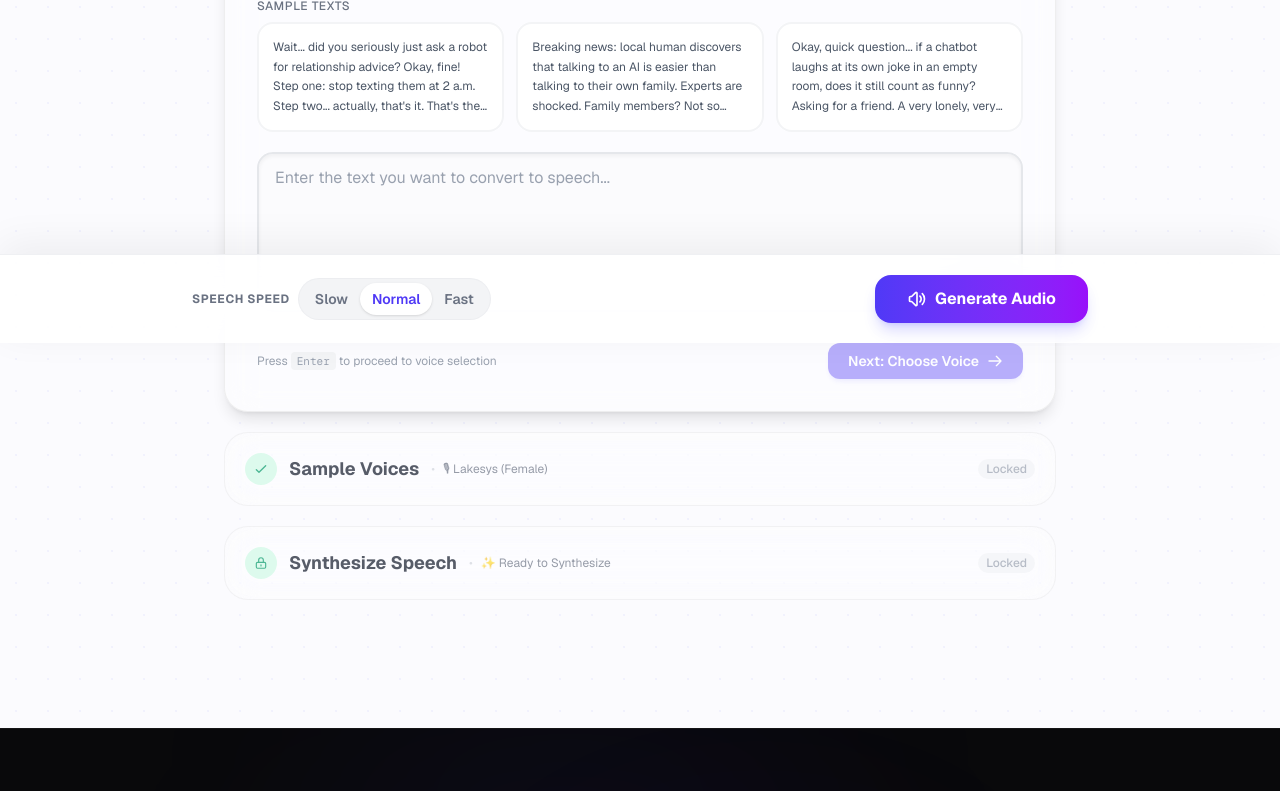
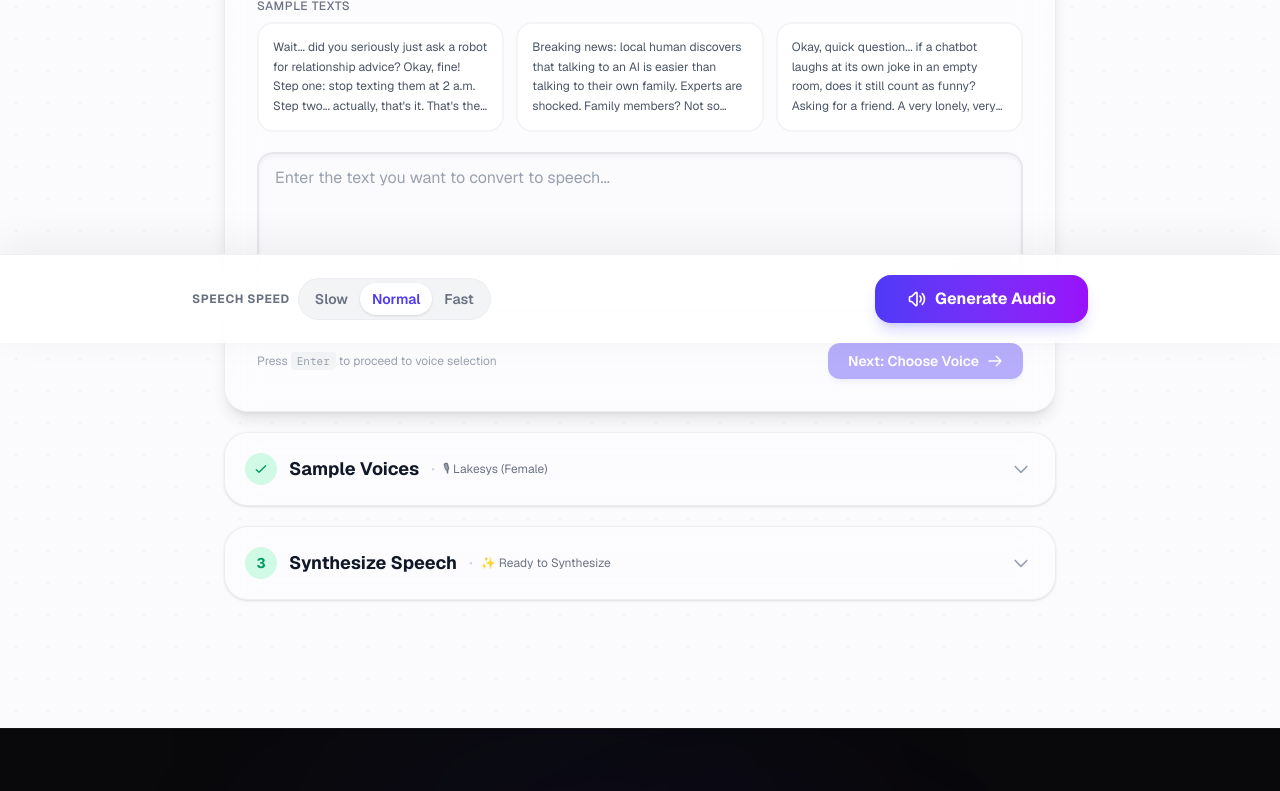
Before and after one commit to szj10/official-landing, a Next.js app: page /playground in a window 1280 px wide. Shown: the part 457-1248 px from the top of the page. Built offline with nearby package versions, Linux system fonts and the light colour scheme.

Commit message:
update playground to Focused Accordion UX, Persistent Audio Playback

```diff
--- a/src/app/playground/PlaygroundContent.tsx
+++ b/src/app/playground/PlaygroundContent.tsx
@@ -27,7 +27,7 @@ import {
 export default function PlaygroundContent() {
   const { t, locale } = useI18n();
 
-  // --- Active Wizard Step (accordion: only one section open at a time) ---
+  // --- Active Wizard Step (accordion: only one section open at a time, but no locks) ---
   const [activeStep, setActiveStep] = useState<WizardStep>("text");
 
   // --- Step 1: Text state ---
@@ -91,7 +91,7 @@ export default function PlaygroundContent() {
   const [playingHistoryVoiceId, setPlayingHistoryVoiceId] = useState<number | null>(null);
   const [playingHistoryJobId, setPlayingHistoryJobId] = useState<number | string | null>(null);
 
-  // --- Refs ---
+  // --- Persistent Refs ---
   const audioRef = useRef<HTMLAudioElement | null>(null);
   const recAudioRef = useRef<HTMLAudioElement | null>(null);
   const mediaRecorderRef = useRef<MediaRecorder | null>(null);
@@ -237,6 +237,23 @@ export default function PlaygroundContent() {
     };
   }, [audioUrl]);
 
+  // Helper to stop all other audio sources when a new one starts
+  const stopAllOtherAudio = (except: "tts" | "rec" | "preview") => {
+    if (except !== "tts") {
+      if (audioRef.current) audioRef.current.pause();
+      setIsPlaying(false);
+    }
+    if (except !== "rec") {
+      if (recAudioRef.current) recAudioRef.current.pause();
+      setIsRecPlaying(false);
+    }
+    if (except !== "preview") {
+      if (voicePreviewRef.current) voicePreviewRef.current.pause();
+      setPlayingVoicePreview(null);
+      setPlayingHistoryVoiceId(null);
+    }
+  };
+
   // ---------------------------------------------------------------------------
   // Recorded Audio Controls
   // ---------------------------------------------------------------------------
@@ -246,6 +263,7 @@ export default function PlaygroundContent() {
       recAudioRef.current.pause();
       setIsRecPlaying(false);
     } else {
+      stopAllOtherAudio("rec");
       recAudioRef.current
         .play()
         .then(() => setIsRecPlaying(true))
@@ -285,9 +303,7 @@ export default function PlaygroundContent() {
       return;
     }
 
-    if (voicePreviewRef.current) {
-      voicePreviewRef.current.pause();
-    }
+    stopAllOtherAudio("preview");
 
     const audio = new Audio(voice.localAudioFile);
     voicePreviewRef.current = audio;
@@ -312,9 +328,9 @@ export default function PlaygroundContent() {
       setPlayingHistoryVoiceId(null);
       return;
     }
-    if (voicePreviewRef.current) {
-      voicePreviewRef.current.pause();
-    }
+
+    stopAllOtherAudio("preview");
+
     const audio = new Audio(`/api/v1/playground/audio/voice-prompt/${voiceId}`);
     voicePreviewRef.current = audio;
     audio.onended = () => setPlayingHistoryVoiceId(null);
@@ -327,6 +343,7 @@ export default function PlaygroundContent() {
   // ---------------------------------------------------------------------------
   const startRecording = async () => {
     try {
+      stopAllOtherAudio("preview");
       const stream = await navigator.mediaDevices.getUserMedia({ audio: true });
       const mediaRecorder = new MediaRecorder(stream);
       mediaRecorderRef.current = mediaRecorder;
@@ -355,6 +372,7 @@ export default function PlaygroundContent() {
 
         setTimeout(() => {
           if (recAudioRef.current) {
+            stopAllOtherAudio("rec");
             recAudioRef.current.currentTime = 0;
             recAudioRef.current
               .play()
@@ -463,7 +481,6 @@ export default function PlaygroundContent() {
       return;
     }
 
-    // Switch focus to Synthesize step
     setActiveStep("synthesize");
 
     const isStock = activeVoicePanel === "stock";
@@ -685,6 +702,7 @@ export default function PlaygroundContent() {
       audioRef.current.pause();
       setIsPlaying(false);
     } else {
+      stopAllOtherAudio("tts");
       if (playingHistoryJobId) {
         setPlayingHistoryJobId(null);
         if (currentJob?.audio_path) setAudioUrl(resolveAudioUrl(currentJob.audio_path));
@@ -706,6 +724,7 @@ export default function PlaygroundContent() {
       if (currentJob?.audio_path) setAudioUrl(resolveAudioUrl(currentJob.audio_path));
       else setAudioUrl(null);
     } else {
+      stopAllOtherAudio("tts");
       setAudioUrl(resolveAudioUrl(path));
       setPlayingHistoryJobId(jobId);
       setIsPlaying(true);
@@ -767,10 +786,14 @@ export default function PlaygroundContent() {
       ? "⏳ In Progress..."
       : canGenerate
         ? "✨ Ready to Synthesize"
-        : "Pending inputs";
+        : "Browse or Synthesize";
 
   return (
     <div className="max-w-4xl mx-auto px-4 sm:px-6 lg:px-8 py-8 sm:py-16 pb-32 sm:pb-32">
+      {/* Persistent HTML Audio Elements (prevents playback interruption on step collapse/expand) */}
+      {recordedAudioUrl && <audio ref={recAudioRef} src={recordedAudioUrl} className="hidden" />}
+      {audioUrl && <audio ref={audioRef} src={audioUrl} className="hidden" />}
+
       {/* Header */}
       <div className="text-center mb-8 sm:mb-12">
         <div className="inline-flex items-center gap-1.5 px-3.5 py-1 rounded-full glass-panel text-xs text-indigo-600 dark:text-indigo-400 font-semibold mb-4 shadow-sm">
@@ -795,7 +818,7 @@ export default function PlaygroundContent() {
           isExpanded={activeStep === "text"}
           isCompleted={!!textInput.trim()}
           summary={step1Summary}
-          onClick={() => setActiveStep("text")}
+          onClick={() => setActiveStep(activeStep === "text" ? "voice" : "text")}
         >
           <TextInputStep
             textInput={textInput}
@@ -816,9 +839,8 @@ export default function PlaygroundContent() {
           badgeColorClass="bg-purple-100 dark:bg-purple-900/50 text-purple-600 dark:text-purple-400"
           isExpanded={activeStep === "voice"}
           isCompleted={canGenerate}
-          isLocked={!textInput.trim()}
           summary={step2Summary}
-          onClick={() => setActiveStep("voice")}
+          onClick={() => setActiveStep(activeStep === "voice" ? "synthesize" : "voice")}
         >
           <VoiceStep
             activeVoicePanel={activeVoicePanel}
@@ -880,9 +902,8 @@ export default function PlaygroundContent() {
           badgeColorClass="bg-emerald-100 dark:bg-emerald-900/50 text-emerald-600 dark:text-emerald-400"
           isExpanded={activeStep === "synthesize"}
           isCompleted={!!audioUrl}
-          isLocked={!textInput.trim() || !canGenerate}
           summary={step3Summary}
-          onClick={() => setActiveStep("synthesize")}
+          onClick={() => setActiveStep(activeStep === "synthesize" ? "text" : "synthesize")}
         >
           <SynthesizeStep
             isGenerating={isGenerating}
--- a/src/app/playground/components/AudioPlayer.tsx
+++ b/src/app/playground/components/AudioPlayer.tsx
@@ -12,7 +12,7 @@ interface AudioPlayerProps {
   audioCurrentTime: number;
   audioDuration: number | null;
   isCachedResult: boolean;
-  audioRef: RefObject<HTMLAudioElement | null>;
+  audioRef?: RefObject<HTMLAudioElement | null>;
   onTogglePlayback: () => void;
   onSeek: (e: React.MouseEvent<HTMLDivElement>) => void;
   onDownload: () => void;
@@ -20,13 +20,11 @@ interface AudioPlayerProps {
 }
 
 export function AudioPlayer({
-  audioUrl,
   isPlaying,
   audioProgress,
   audioCurrentTime,
   audioDuration,
   isCachedResult,
-  audioRef,
   onTogglePlayback,
   onSeek,
   onDownload,
@@ -82,7 +80,6 @@ export function AudioPlayer({
         </button>
 
         <div className="flex-1 w-full">
-          <audio ref={audioRef} src={audioUrl} className="hidden" />
           <div className="flex justify-between items-end mb-2">
             <span className="font-bold text-base sm:text-lg">
               {isPlaying ? t("playground.preview.playing") : t("playground.preview.ready")}
--- a/src/app/playground/components/StepHeader.tsx
+++ b/src/app/playground/components/StepHeader.tsx
@@ -1,7 +1,7 @@
 "use client";
 
 import React from "react";
-import { ChevronIcon, LockIcon, CheckIcon } from "./icons";
+import { ChevronIcon, CheckIcon } from "./icons";
 
 interface StepHeaderProps {
   stepNumber: number;
@@ -9,7 +9,6 @@ interface StepHeaderProps {
   badgeColorClass: string;
   isExpanded: boolean;
   isCompleted?: boolean;
-  isLocked?: boolean;
   summary?: React.ReactNode;
   onClick: () => void;
   children?: React.ReactNode;
@@ -22,7 +21,6 @@ export function StepHeader({
   badgeColorClass,
   isExpanded,
   isCompleted = false,
-  isLocked = false,
   summary,
   onClick,
   children,
@@ -33,19 +31,13 @@ export function StepHeader({
       className={`glass-panel rounded-3xl transition-all duration-300 border ${
         isExpanded
           ? "shadow-lg border-indigo-500/20 dark:border-indigo-500/30 p-5 sm:p-8"
-          : isLocked
-            ? "border-white/10 dark:border-zinc-800/30 opacity-70 p-4 sm:p-5"
           : "border-white/20 dark:border-zinc-800/50 hover:border-indigo-200 dark:hover:border-indigo-800/50 p-4 sm:p-5 cursor-pointer shadow-sm hover:shadow-md"
       }`}
     >
       {/* Clickable Header Row */}
       <div
-        onClick={() => {
-          if (!isLocked) onClick();
-        }}
-        className={`flex items-center justify-between gap-3 select-none ${
-          !isExpanded && !isLocked ? "cursor-pointer" : ""
-        }`}
+        onClick={onClick}
+        className="flex items-center justify-between gap-3 select-none cursor-pointer"
       >
         <div className="flex items-center gap-3 min-w-0 flex-1">
           {/* Step Number / Icon Badge */}
@@ -56,13 +48,7 @@ export function StepHeader({
                 : badgeColorClass
             }`}
           >
-            {isCompleted && !isExpanded ? (
-              <CheckIcon className="w-4 h-4" />
-            ) : isLocked ? (
-              <LockIcon className="w-3.5 h-3.5" />
-            ) : (
-              stepNumber
-            )}
+            {isCompleted && !isExpanded ? <CheckIcon className="w-4 h-4" /> : stepNumber}
           </span>
 
           {/* Title & summary in collapsed mode */}
@@ -84,7 +70,6 @@ export function StepHeader({
         <div className="flex items-center gap-2 shrink-0">
           {headerRight}
 
-          {!isLocked ? (
           <button
             type="button"
             className="p-1 rounded-full text-gray-400 hover:text-gray-600 dark:hover:text-zinc-200 transition-colors"
@@ -92,11 +77,6 @@ export function StepHeader({
           >
             <ChevronIcon className="w-4 h-4 sm:w-5 sm:h-5" open={isExpanded} />
           </button>
-          ) : (
-            <span className="text-xs text-gray-400 font-medium px-2 py-0.5 rounded-full bg-gray-100 dark:bg-zinc-800">
-              Locked
-            </span>
-          )}
         </div>
       </div>
 
--- a/src/app/playground/components/VoiceRecorder.tsx
+++ b/src/app/playground/components/VoiceRecorder.tsx
@@ -46,7 +46,6 @@ export function VoiceRecorder({
   historyVoices,
   showHistoryVoices,
   playingHistoryVoiceId,
-  recAudioRef,
   onStartRecording,
   onStopRecording,
   onToggleRecPlayback,
@@ -78,7 +77,6 @@ export function VoiceRecorder({
                   )}
                 </button>
                 <div className="flex-1">
-                  <audio ref={recAudioRef} src={recordedAudioUrl} className="hidden" />
                   <div className="flex justify-between text-xs font-semibold mb-1.5 text-gray-700 dark:text-zinc-300">
                     <span>{t("playground.voiceSection.recordedPreview")}</span>
                     <span className="font-mono text-gray-500">
```
Lines whose indentation alone changed are shown as unchanged.
